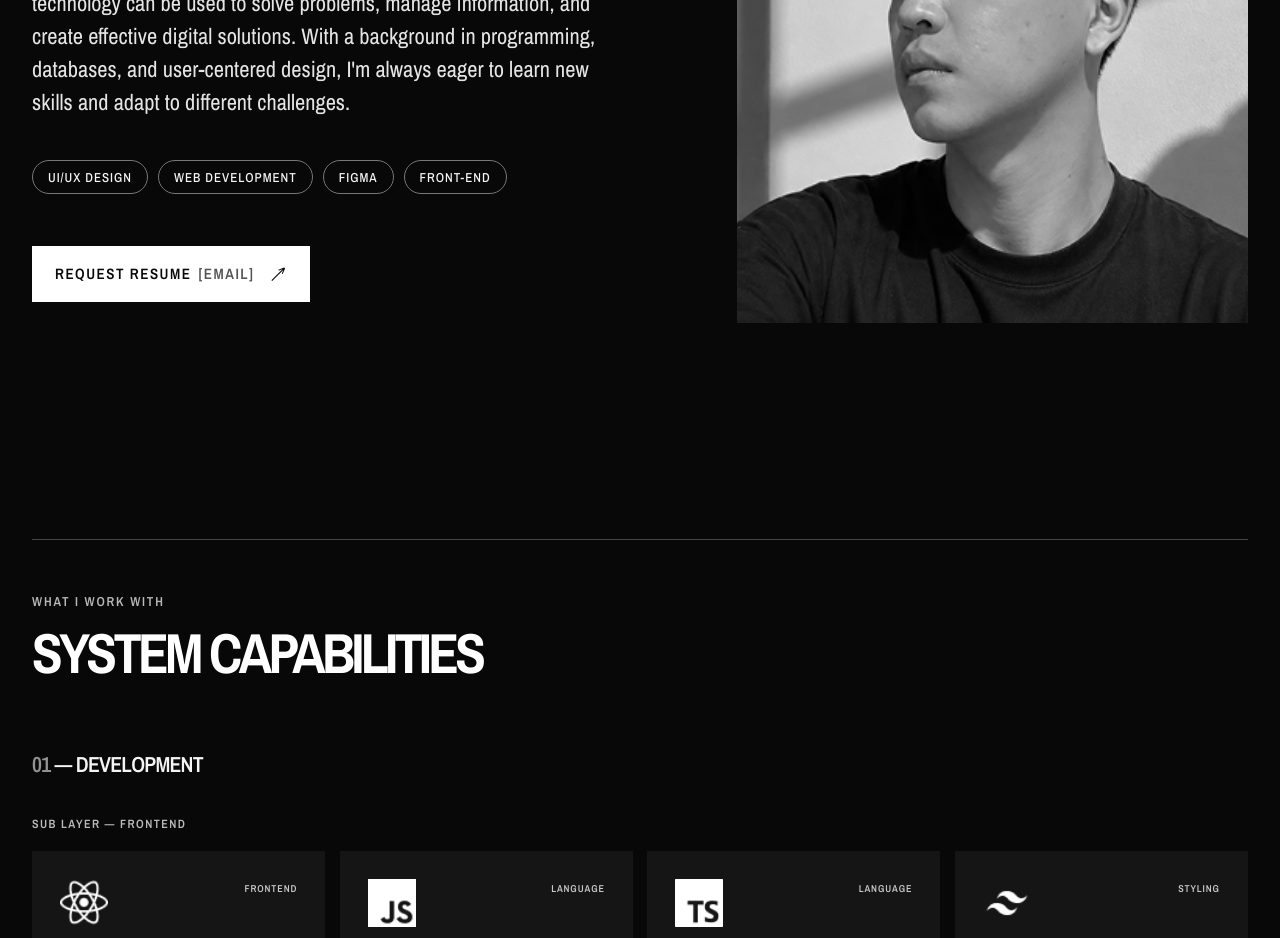
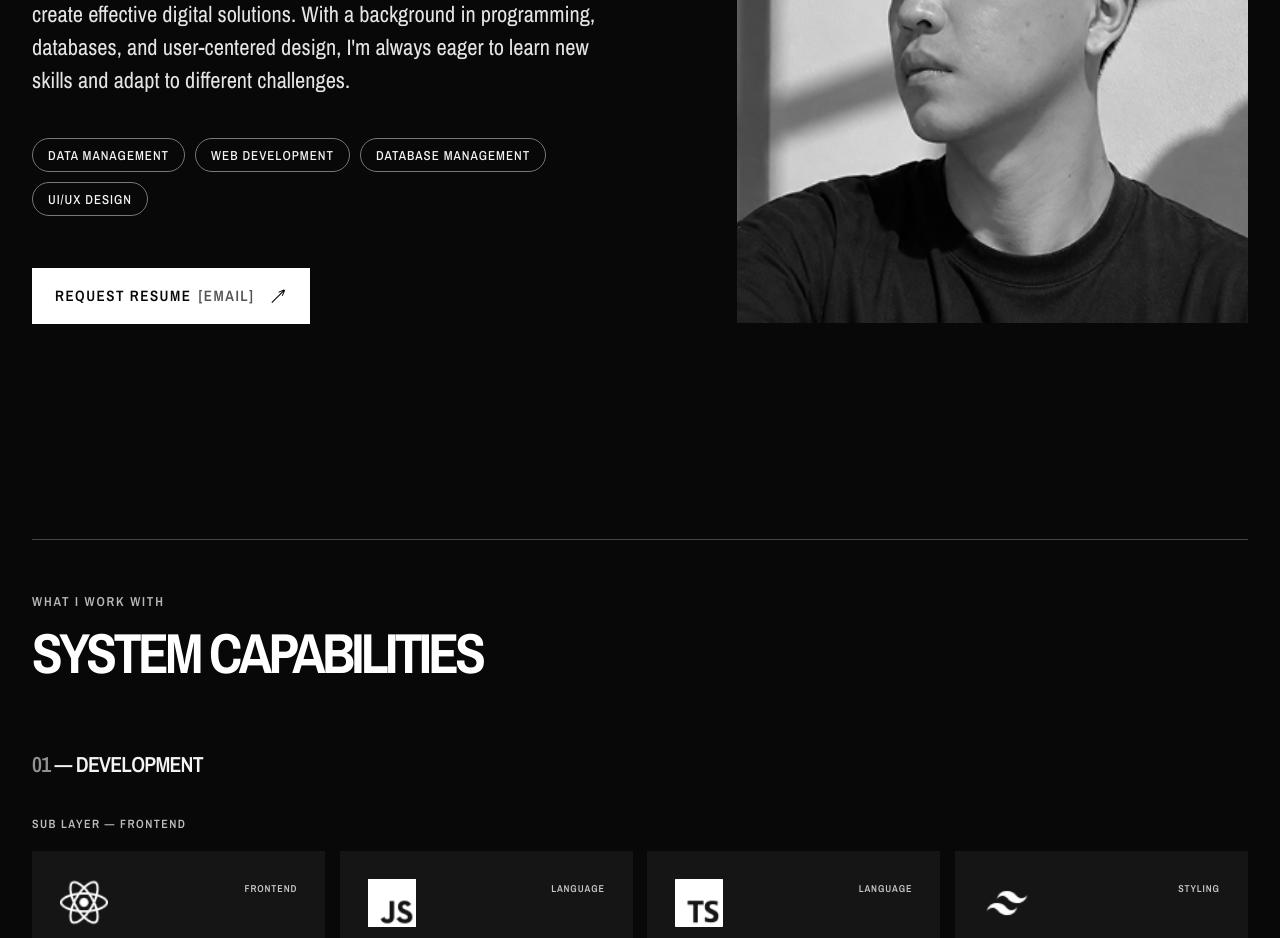
Before and after one commit to Steveumbas23/portfolio, a Next.js app: page / in a window 1280 px wide. Shown: the part 1500-2438 px from the top of the page. Built offline with nearby package versions, Linux system fonts and the light colour scheme.

Commit message:
update category in about  me

```diff
--- a/app/components/sections/about.tsx
+++ b/app/components/sections/about.tsx
@@ -1,7 +1,12 @@
 import Image from "next/image";
 import styles from "./about.module.css";
 
-const skills = ["UI/UX DESIGN", "WEB DEVELOPMENT", "FIGMA", "FRONT-END"];
+const skills = [
+  "DATA MANAGEMENT",
+  "WEB DEVELOPMENT",
+  "DATABASE MANAGEMENT",
+  "UI/UX DESIGN",
+];
 
 const technologies = [
   {
@@ -169,8 +174,8 @@ export default function AboutSection() {
               data management, and software development. I enjoy exploring how
               technology can be used to solve problems, manage information, and
               create effective digital solutions. With a background in
-              programming, databases, and user-centered design, I'm always eager
-              to learn new skills and adapt to different challenges.
+              programming, databases, and user-centered design, I&apos;m always
+              eager to learn new skills and adapt to different challenges.
             </p>
 
             <ul className={styles.skills} aria-label="Skills">
```
